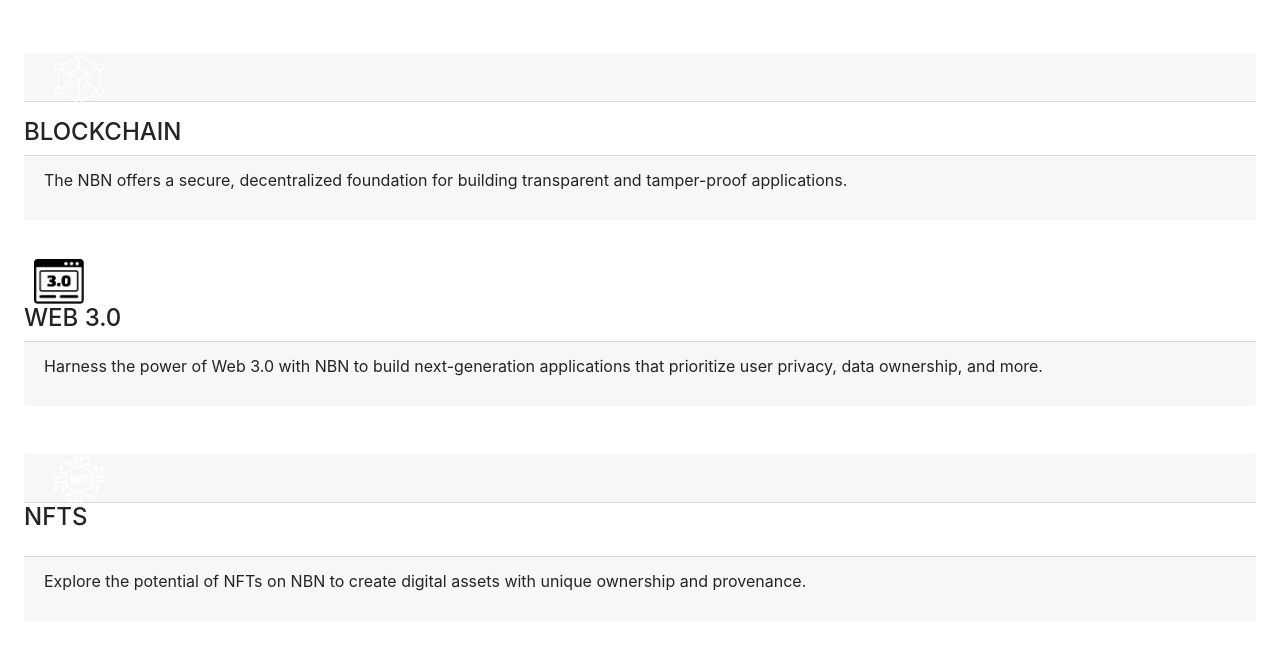
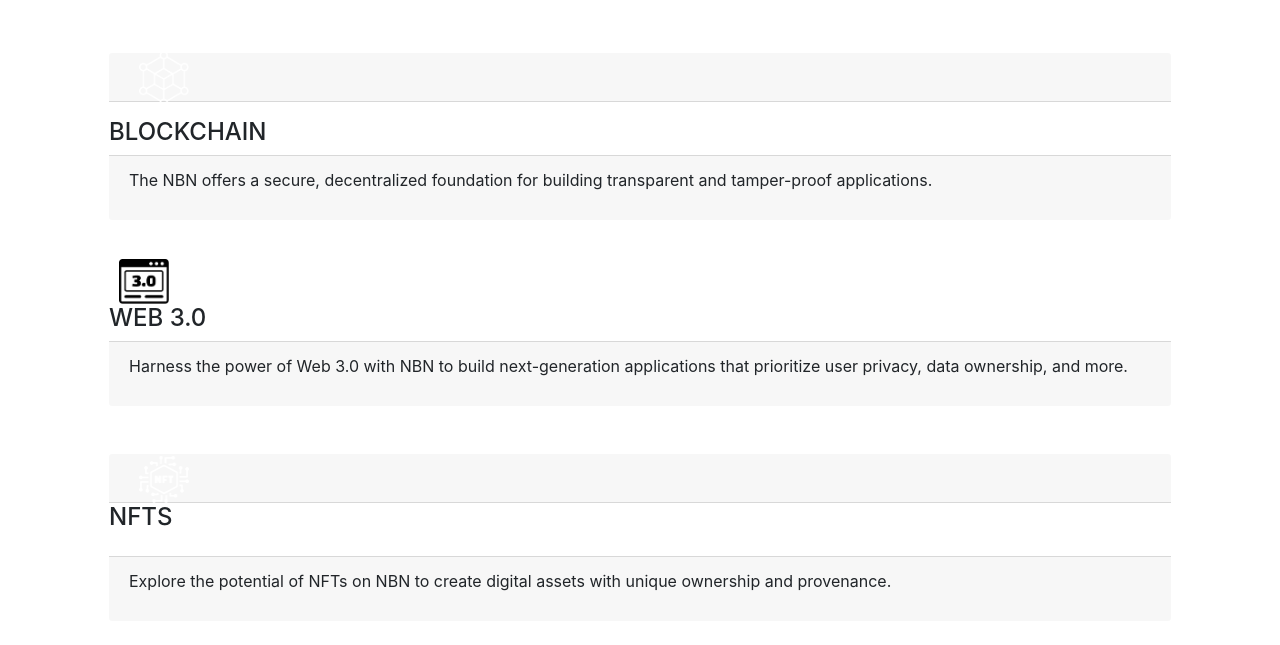
Before and after one commit to PingalaSoftware/nbn.africa, a website built with Parcel: page index.html in a window 1280 px wide. Shown: the part 1915-2560 px from the top of the page. Built offline with nearby package versions, Linux system fonts and the light colour scheme.

Commit message:
carosal css update

```diff
--- a/css/cCarousal.css
+++ b/css/cCarousal.css
@@ -10,8 +10,8 @@
 
 .features-carousel-section #cCarousel {
     position: relative;
-    max-width: 900px;
     margin: auto;
+    padding: 0 60px;
 }
 
 .features-carousel-section #cCarousel .arrow {
@@ -39,13 +39,13 @@
 }
 
 .features-carousel-section #carousel-vp {
-    width: 770px;
+    width: 100%;
     height: 400px;
     display: flex;
     align-items: center;
     position: relative;
     overflow: hidden;
-    margin: auto;
+    /* margin: auto; */
 }
 
 @media (max-width: 770px) {
--- a/css/general.css
+++ b/css/general.css
@@ -9,6 +9,7 @@ body {
 .z-1 {
     position: relative;
     z-index: 1;
+    background: black !important;
 }
 
 .position-relative {
--- a/index.html
+++ b/index.html
@@ -188,7 +188,7 @@
 
         <!-- Features Section with Multi-Item Carousel -->
         <section class="features-carousel-section">
-            <div id="cCarousel">
+            <div id="cCarousel" class="container">
                 <div class="arrow" id="prev">
                     <span
                         class="carousel-control-prev-icon"
```
